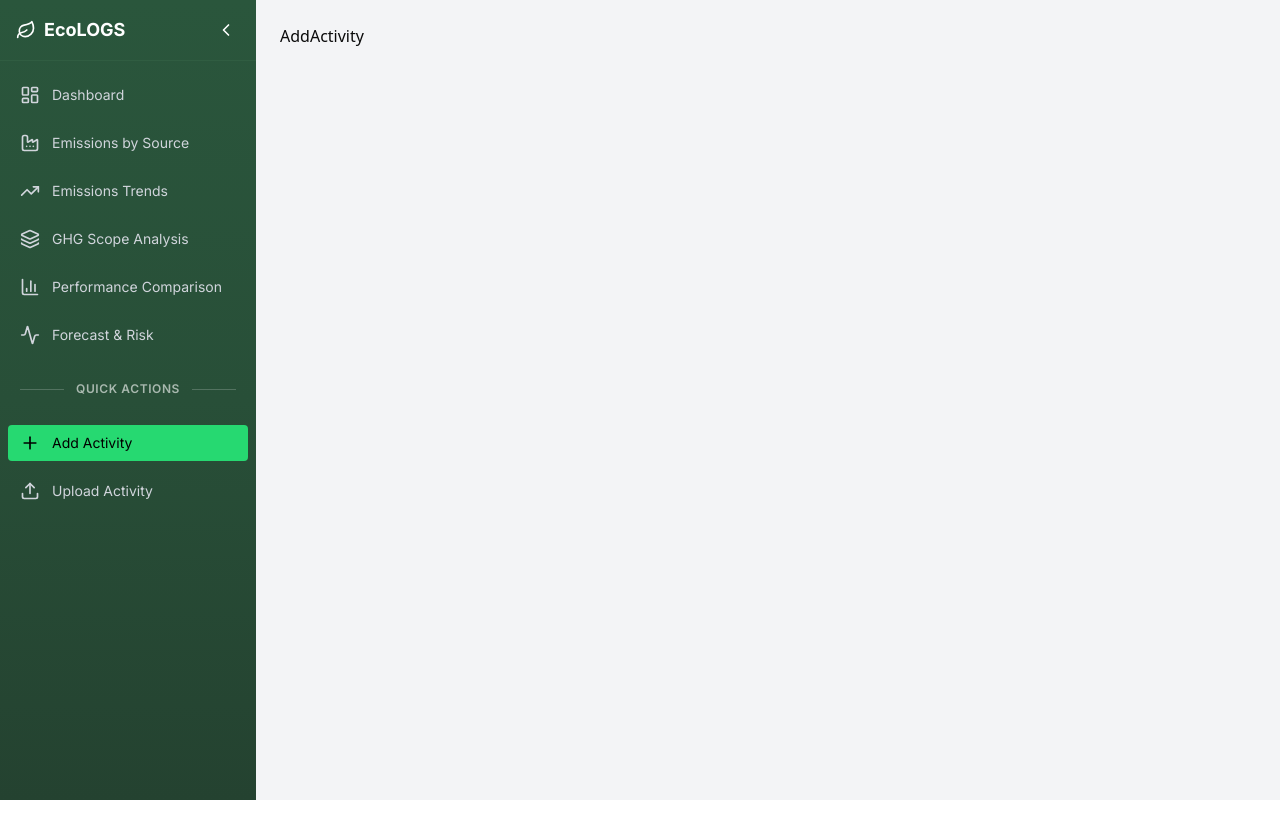
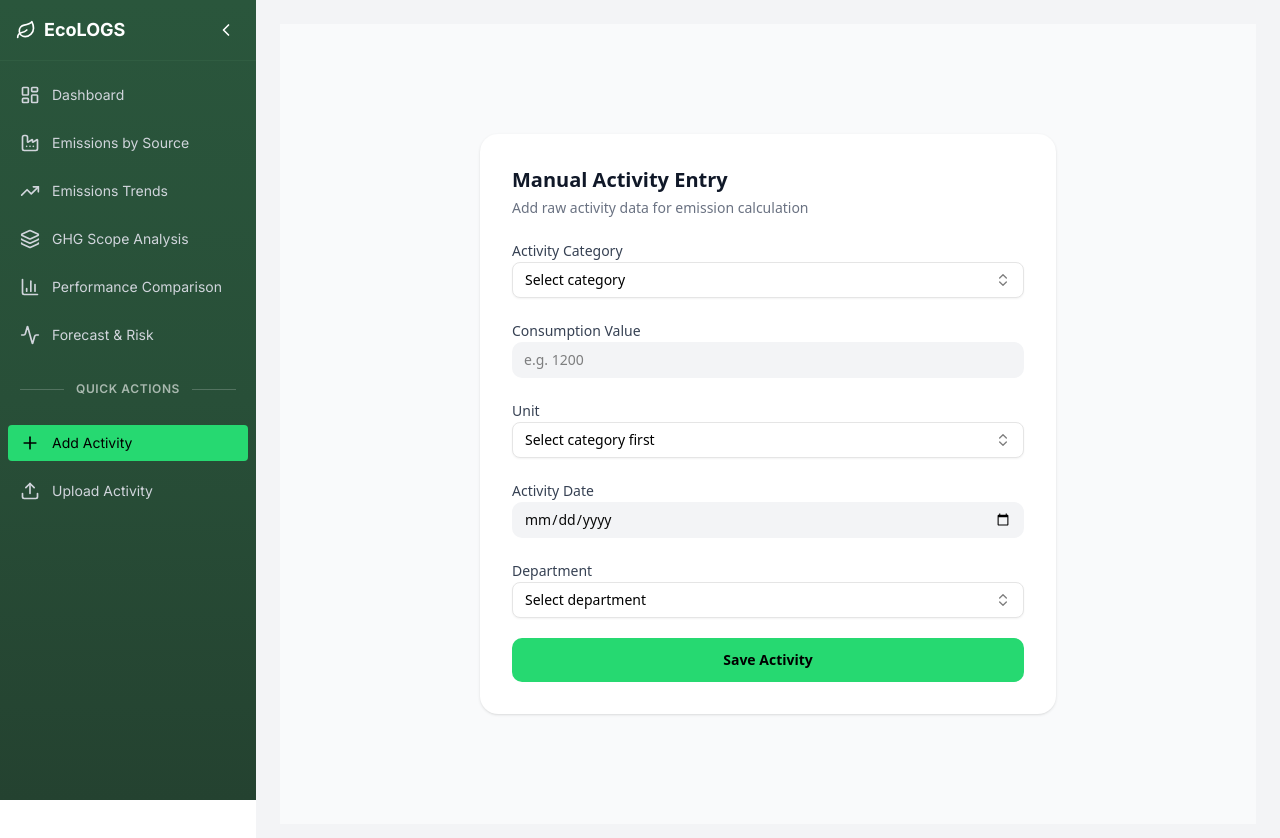
Before and after one commit to nawazashraf/EcoTrack, a React (Vite) app in the folder Client/: page /add-activity in a window 1280 px wide. Shown: the top 838 px of the page. Before the commit the page ends 800 px from the top, so only its background shows below. Built offline with nearby package versions, Linux system fonts and the light colour scheme.

Commit message:
Added Activity Page

```diff
--- /dev/null
+++ b/Client/src/constants/activity.constants.ts
@@ -0,0 +1,28 @@
+import type { DropdownOption } from "@/types/activity.types";
+
+export const CATEGORIES: DropdownOption[] = [
+  { value: "electricity", label: "Electricity" },
+  { value: "transport", label: "Transport" },
+  { value: "waste", label: "Waste" },
+  { value: "manufacturing", label: "Manufacturing" },
+];
+
+export const DEPARTMENTS: DropdownOption[] = [
+  { value: "operations", label: "Operations" },
+  { value: "engineering", label: "Engineering" },
+  { value: "logistics", label: "Logistics" },
+  { value: "admin", label: "Admin" },
+];
+
+export const UNITS_BY_CATEGORY: Record<string, DropdownOption[]> = {
+  electricity: [{ value: "kWh", label: "kWh" }],
+  transport: [
+    { value: "km", label: "Kilometers" },
+    { value: "liters", label: "Liters" },
+  ],
+  waste: [{ value: "kg", label: "Kilograms" }],
+  manufacturing: [
+    { value: "kg", label: "Kilograms" },
+    { value: "units", label: "Units" },
+  ],
+};
--- a/Client/src/pages/AddActivity.tsx
+++ b/Client/src/pages/AddActivity.tsx
@@ -1,5 +1,150 @@
+import Dropdown from "@/components/DropDown";
+import { useState } from "react";
+
+import type { ActivityForm } from "@/types/activity.types";
+import {
+  CATEGORIES,
+  DEPARTMENTS,
+  UNITS_BY_CATEGORY,
+} from "@/constants/activity.constants";
+
 const AddActivity = () => {
-  return <div>AddActivity</div>;
+  const [form, setForm] = useState<ActivityForm>({
+    category: "",
+    value: "",
+    unit: "",
+    date: "",
+    department: "",
+  });
+
+  const handleChange = (e: React.ChangeEvent<HTMLInputElement>) => {
+    const { name, value } = e.target;
+    setForm((prev) => ({
+      ...prev,
+      [name]: name === "value" ? Number(value) || "" : value,
+    }));
+  };
+
+  const handleSubmit = (e: React.FormEvent) => {
+    e.preventDefault();
+
+    //? Handling Activity submission
+
+    console.log("Submitting Activity:", form);
+  };
+
+  return (
+    <div className="min-h-screen bg-gray-50 flex items-center justify-center px-4">
+      <div className="w-full max-w-xl bg-white rounded-2xl p-8 space-y-5 shadow-sm">
+        {/* Header */}
+        <div>
+          <h1 className="text-xl font-semibold text-gray-900">
+            Manual Activity Entry
+          </h1>
+          <p className="mt-1 text-sm text-gray-500">
+            Add raw activity data for emission calculation
+          </p>
+        </div>
+
+        {/* Category */}
+        <div className="space-y-1">
+          <label className="text-sm font-medium text-gray-700">
+            Activity Category
+          </label>
+          <Dropdown
+            options={CATEGORIES}
+            value={form.category}
+            width="w-full"
+            placeholder="Select category"
+            onChange={(value) =>
+              setForm((prev) => ({
+                ...prev,
+                category: value,
+                value: "",
+                unit: "",
+              }))
+            }
+          />
+        </div>
+
+        {/* Value */}
+        <div className="space-y-1">
+          <label className="text-sm font-medium text-gray-700">
+            Consumption Value
+          </label>
+          <input
+            type="number"
+            name="value"
+            value={form.value}
+            onChange={handleChange}
+            placeholder="e.g. 1200"
+            className="w-full rounded-lg bg-gray-100 px-3 py-2 text-sm outline-none focus:bg-white"
+          />
+        </div>
+
+        {/* Unit */}
+        <div className="space-y-1">
+          <label className="text-sm font-medium text-gray-700">Unit</label>
+          <Dropdown
+            options={UNITS_BY_CATEGORY[form.category] || []}
+            value={form.unit}
+            width="w-full"
+            placeholder={
+              form.category ? "Select unit" : "Select category first"
+            }
+            onChange={(value) =>
+              setForm((prev) => ({
+                ...prev,
+                unit: value,
+              }))
+            }
+          />
+        </div>
+
+        {/* Date */}
+        <div className="space-y-1">
+          <label className="text-sm font-medium text-gray-700">
+            Activity Date
+          </label>
+          <input
+            type="date"
+            name="date"
+            value={form.date}
+            onChange={handleChange}
+            className="w-full rounded-lg bg-gray-100 px-3 py-2 text-sm outline-none focus:bg-white"
+          />
+        </div>
+
+        {/* Department */}
+        <div className="space-y-1">
+          <label className="text-sm font-medium text-gray-700">
+            Department
+          </label>
+          <Dropdown
+            options={DEPARTMENTS}
+            value={form.department || ""}
+            width="w-full"
+            placeholder="Select department"
+            onChange={(value) =>
+              setForm((prev) => ({
+                ...prev,
+                department: value,
+              }))
+            }
+          />
+        </div>
+
+        {/* Submit */}
+        <button
+          type="submit"
+          onClick={handleSubmit}
+          className="w-full rounded-lg bg-[#26D971] py-3 text-sm font-semibold text-black hover:opacity-90"
+        >
+          Save Activity
+        </button>
+      </div>
+    </div>
+  );
 };
 
 export default AddActivity;
--- /dev/null
+++ b/Client/src/types/activity.types.ts
@@ -0,0 +1,12 @@
+export type ActivityForm = {
+  category: string;
+  value: number | "";
+  unit: string;
+  date: string;
+  department?: string;
+};
+
+export type DropdownOption = {
+  value: string;
+  label: string;
+};
```
